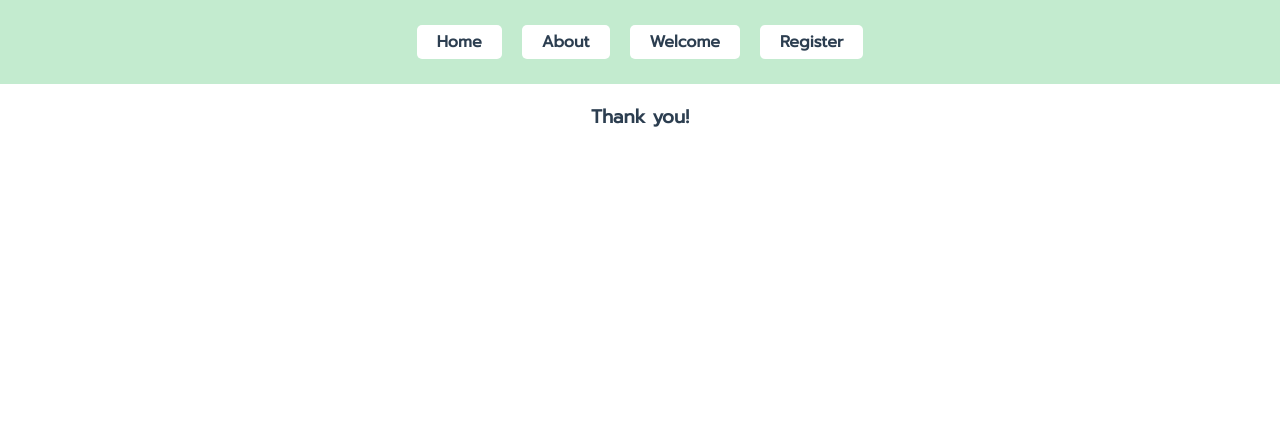
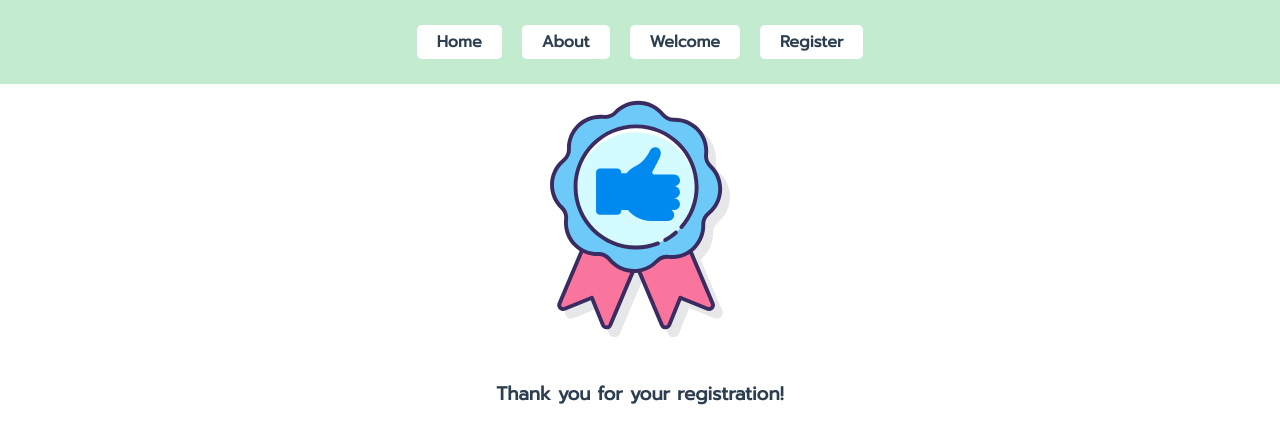
Before and after one commit to AmitVSH/hello-vue, a Vue app: page /register/complete in a window 1280 px wide. Shown: the top 444 px of the page. Built offline with nearby package versions, Linux system fonts and the light colour scheme.

Commit message:
Store process completed. Steps to implement store: 1. import required helpers from vuex like { mapState, mapActions, mapGetters } 2. import state in computed. ...mapSatet({ user: state => state.user }) 3. use imported state or actions. State can be binded to v-model also

```diff
--- a/src/components/Auth/RegisterComplete.vue
+++ b/src/components/Auth/RegisterComplete.vue
@@ -1,13 +1,26 @@
 <template lang="html">
   <div class="">
-    <h3>Thank you!</h3>
+    <img class="thank_you_image" alt="Thank you!" src="../../assets/badge.svg">
+    <h3>Thank you {{user.name}} for your registration!</h3>
   </div>
 </template>
 
 <script>
+import { mapState } from "vuex";
 export default {
+  name: "RegisterComplete",
+  computed: {
+    ...mapState({
+      user: state => state.user
+    })
+  }
 }
 </script>
 
 <style lang="css" scoped>
+.thank_you_image {
+  width: 250px;
+  height: auto;
+  padding: 10px;
+}
 </style>
--- a/src/components/Auth/RegisterStep1.vue
+++ b/src/components/Auth/RegisterStep1.vue
@@ -4,11 +4,11 @@
       <InputText>
         <!-- component body is passed with slots -->
         <label for="mobile">Mobile No:</label>
-        <input v-model="mobile" id="mobile" type="text" name="mobile" value="" placeholder="Your best contact number?">
+        <input v-model="user.mobile" id="mobile" type="text" name="mobile" value="" placeholder="Your best contact number?">
       </InputText>
       <InputText>
         <label for="email">Email:</label>
-        <input v-model="email" id="email" type="email" name="email" value="" placeholder="Where can we send mail to you?">
+        <input v-model="user.email" id="email" type="email" name="email" value="" placeholder="Where can we send mail to you?">
       </InputText>
 
 
@@ -32,6 +32,7 @@
 </template>
 
 <script>
+import { mapState } from "vuex";
 import InputText from "../Library/InputText";
 import InputButton from "../Library/InputButton";
 export default {
@@ -45,6 +46,11 @@ export default {
       email:'',
       mobile: ''
     }
+  },
+  computed: {
+    ...mapState({
+      user: state => state.user
+    })
   }
 }
 </script>
--- a/src/components/Auth/RegisterStep2.vue
+++ b/src/components/Auth/RegisterStep2.vue
@@ -4,11 +4,11 @@
       <InputText>
         <!-- component body is passed with slots -->
         <label for="name">Name:</label>
-        <input id="name" type="text" name="name" value="" placeholder="What's your name?">
+        <input v-model="user.name" id="name" type="text" name="name" value="" placeholder="What's your name?">
       </InputText>
       <InputText>
         <label for="address">Address:</label>
-        <input id="address" type="address" name="address" value="" placeholder="Where do you live?">
+        <input v-model="user.address" id="address" type="address" name="address" value="" placeholder="Where do you live?">
       </InputText>
 
 
@@ -32,6 +32,7 @@
 </template>
 
 <script>
+import { mapState } from "vuex";
 import InputText from "../Library/InputText";
 import InputButton from "../Library/InputButton";
 export default {
@@ -39,6 +40,11 @@ export default {
   components: {
     InputText,
     InputButton
+  },
+  computed: {
+    ...mapState({
+      user: state => state.user
+    })
   }
 }
 </script>
```
Also changed, not shown: src/assets/badge.svg (added).
